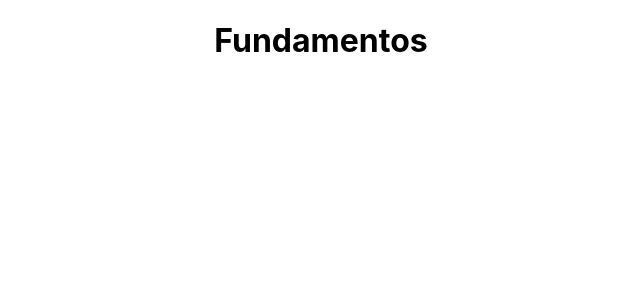
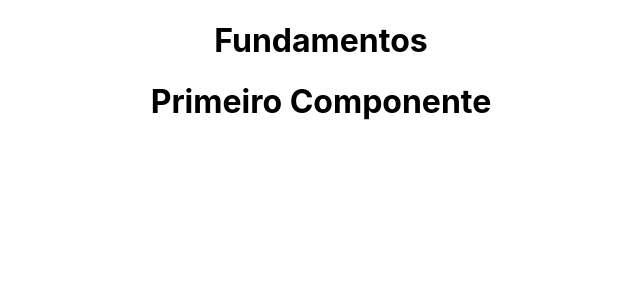
Before and after one commit to gabsbento/curso-react, a React (Create React App) app: page / in a window 1280 px wide. Shown: the top 300 px of the page, without its empty margins (319-959 px from the left). Built offline with nearby package versions, Linux system fonts and the light colour scheme.

Commit message:
:sparkles: feat: importando componente

```diff
--- a/src/App.jsx
+++ b/src/App.jsx
@@ -1,9 +1,12 @@
 import "./App.css";
 
+//Components
+import FirstComponent from "./components/FirstComponent";
 function App() {
   return (
     <div className="App">
       <h1>Fundamentos</h1>
+      <FirstComponent />
     </div>
   );
 }
```
